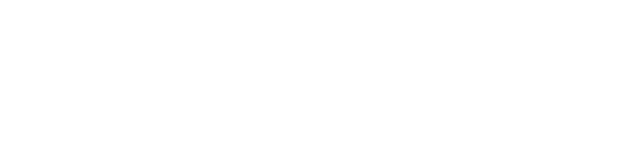
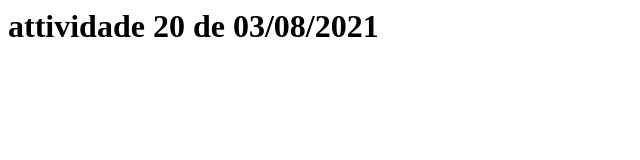
Before and after one commit to brunotetzner/atividade20, a plain HTML site: page index.html in a window 1280 px wide. Shown: the whole page, without its empty margins (0-640 px from the left). Drawn offline with Linux system fonts and the light colour scheme.

Commit message:
parte da atividade 20.

```diff
--- a/index.html
+++ b/index.html
@@ -1,3 +1,8 @@
 <HTML:5>
+  <head>
 
+  </head>
+  <body>
+      <h1> attividade 20 de 03/08/2021</h1>
+  </body>
 </HTML:5>
```
